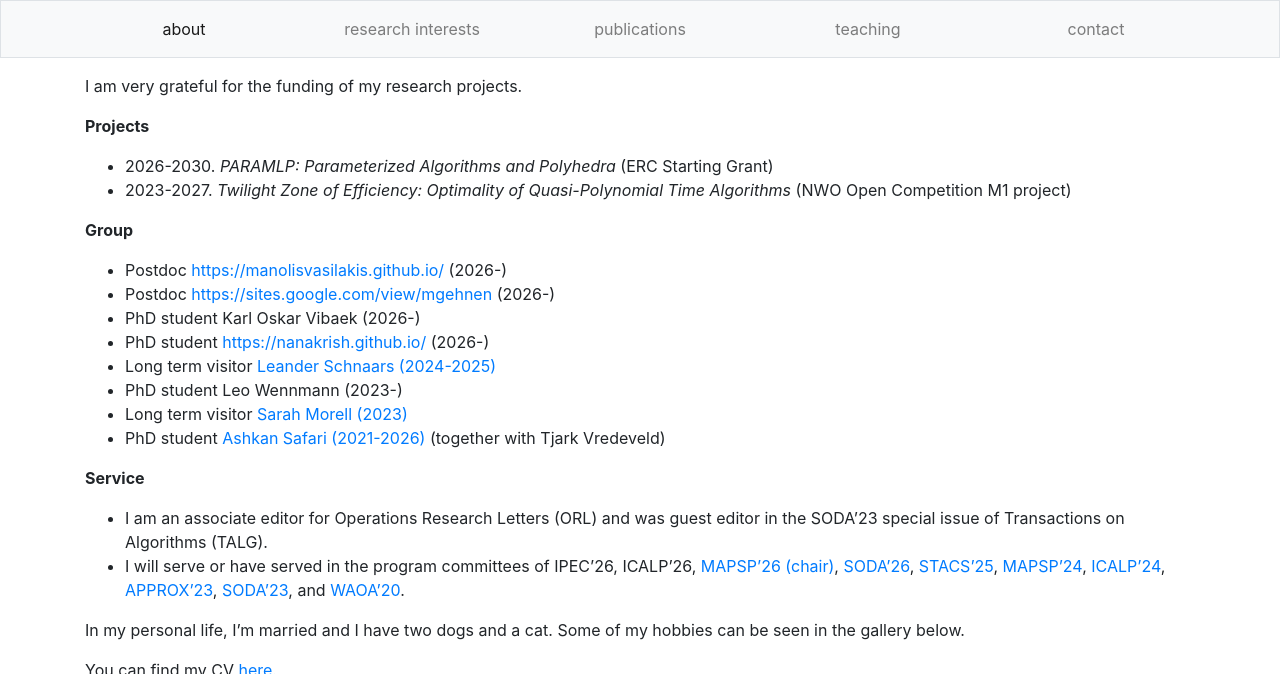
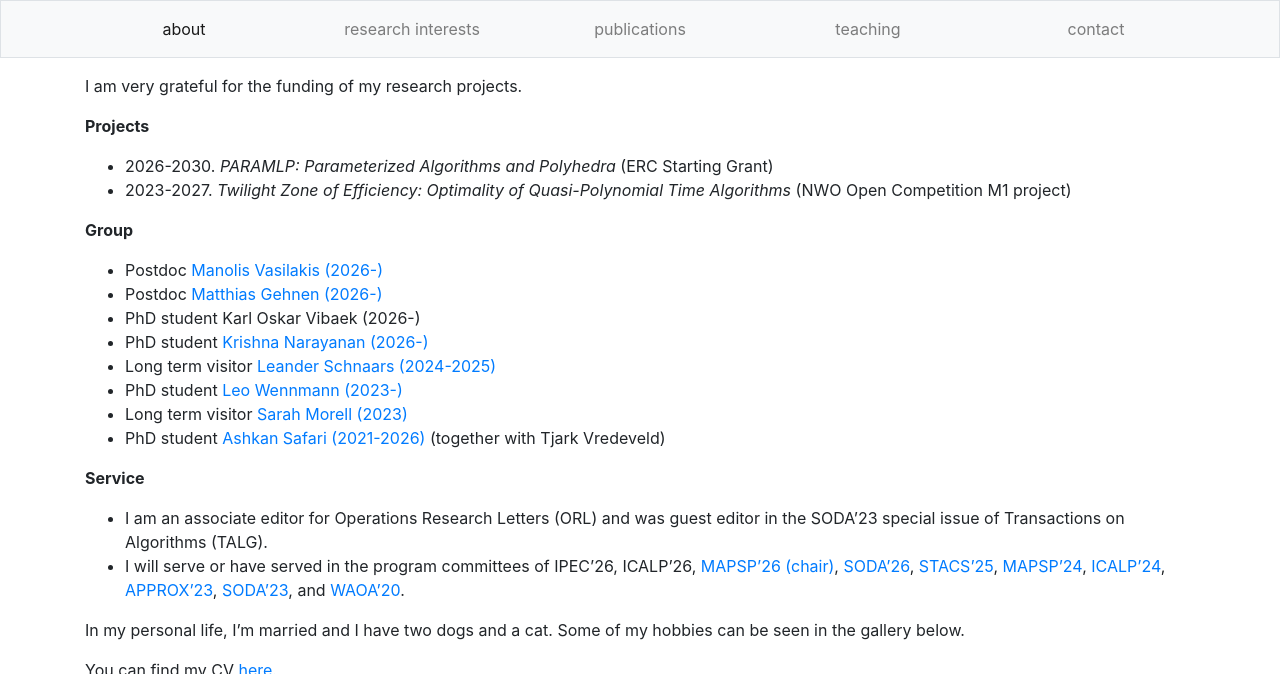
Before and after one commit to larsrohwedder/larsrohwedder.github.io, a Jekyll site: the page built from index.html, in a window 1280 px wide and 900 px high, scrolled down 558 px, cut to the strip 0-674 px from the top of the window. Built offline with Jekyll 4.4.1, drawn with Linux system fonts in a browser that asks for light colours.

Commit message:
Update about.markdown

```diff
--- a/_includes/about.markdown
+++ b/_includes/about.markdown
@@ -12,12 +12,12 @@ I am very grateful for the funding of my research projects.
 - 2023-2027. *Twilight Zone of Efficiency: Optimality of Quasi-Polynomial Time Algorithms* (NWO Open Competition M1 project)
 
 **Group**
-- Postdoc [https://manolisvasilakis.github.io/](Manolis Vasilakis) (2026-)
-- Postdoc [https://sites.google.com/view/mgehnen](Matthias Gehnen) (2026-)
+- Postdoc [Manolis Vasilakis (2026-)](https://manolisvasilakis.github.io/)
+- Postdoc [Matthias Gehnen (2026-)](https://sites.google.com/view/mgehnen)
 - PhD student Karl Oskar Vibaek (2026-)
-- PhD student [https://nanakrish.github.io/](Krishna Narayanan) (2026-)
+- PhD student [Krishna Narayanan (2026-)](https://nanakrish.github.io/)
 - Long term visitor [Leander Schnaars (2024-2025)](https://www.ot.mgt.tum.de/en/or/group/leander-schnaars/)
-- PhD student Leo Wennmann (2023-)
+- PhD student [Leo Wennmann (2023-)](https://leo-wennmann.github.io/)
 - Long term visitor [Sarah Morell (2023)](https://www3.math.tu-berlin.de/coga/team/morell/)
 - PhD student [Ashkan Safari (2021-2026)](https://ashkansafari.com/) (together with Tjark Vredeveld)
 
```
